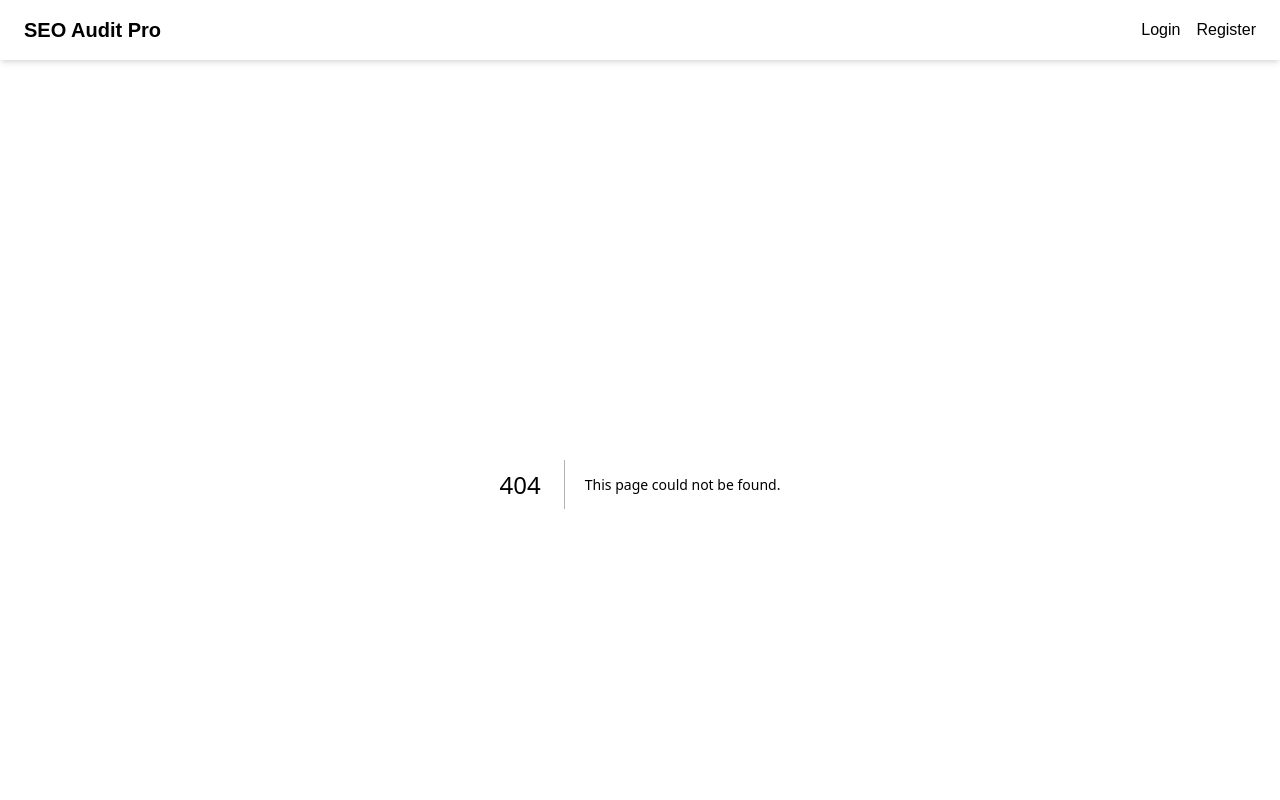
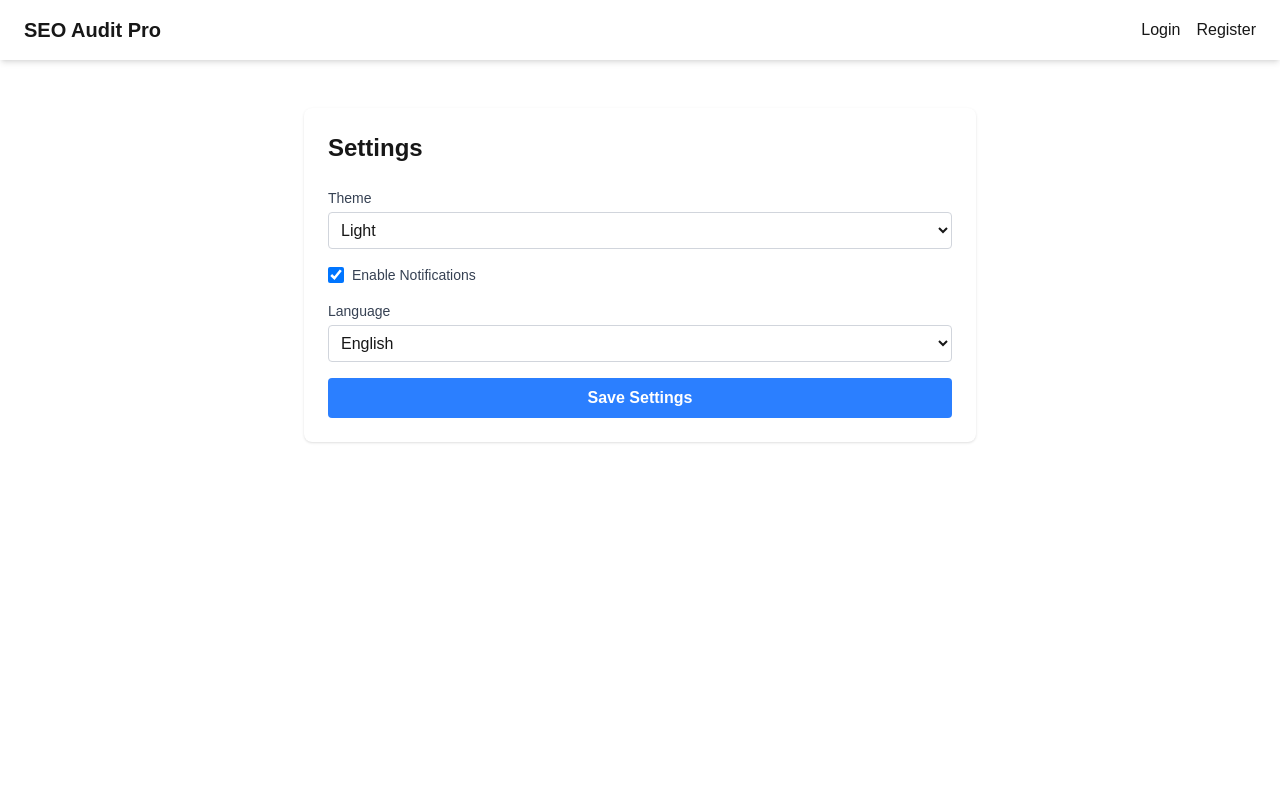
Before and after one commit to PeteLight/seo-audit, a Next.js app: page /dashboard/settings in a window 1280 px wide. Before the commit this address had no page. Shown: the top 800 px of the page. Built offline with nearby package versions, Linux system fonts and the light colour scheme.

Commit message:
added a settings page

```diff
--- /dev/null
+++ b/src/app/dashboard/settings/page.tsx
@@ -0,0 +1,78 @@
+'use client';
+
+import { useState, FormEvent } from 'react';
+
+export default function SettingsPage() {
+  const [theme, setTheme] = useState<'light' | 'dark'>('light');
+  const [notificationsEnabled, setNotificationsEnabled] = useState(true);
+  const [language, setLanguage] = useState('en');
+  const [message, setMessage] = useState('');
+
+  function handleSubmit(e: FormEvent) {
+    e.preventDefault();
+    // Simulate saving settings; in a real app, you'd call an API here
+    console.log({ theme, notificationsEnabled, language });
+    setMessage('Settings updated successfully!');
+  }
+
+  return (
+    <div className="max-w-2xl mx-auto p-6 bg-white rounded-lg shadow">
+      <h1 className="mb-6 text-2xl font-bold">Settings</h1>
+      {message && (
+        <div className="mb-4 p-2 bg-green-100 text-green-700 rounded">
+          {message}
+        </div>
+      )}
+      <form onSubmit={handleSubmit} className="space-y-4">
+        {/* Theme Selection */}
+        <div>
+          <label className="block text-sm font-medium text-gray-700">
+            Theme
+          </label>
+          <select
+            value={theme}
+            onChange={(e) => setTheme(e.target.value as 'light' | 'dark')}
+            className="mt-1 w-full rounded border border-gray-300 p-2 focus:outline-none focus:ring-2 focus:ring-blue-400">
+            <option value="light">Light</option>
+            <option value="dark">Dark</option>
+          </select>
+        </div>
+        {/* Notifications Toggle */}
+        <div className="flex items-center">
+          <input
+            type="checkbox"
+            id="notifications"
+            checked={notificationsEnabled}
+            onChange={(e) => setNotificationsEnabled(e.target.checked)}
+            className="h-4 w-4 text-blue-600 focus:ring-blue-400 border-gray-300 rounded"
+          />
+          <label
+            htmlFor="notifications"
+            className="ml-2 block text-sm text-gray-700">
+            Enable Notifications
+          </label>
+        </div>
+        {/* Language Selection */}
+        <div>
+          <label className="block text-sm font-medium text-gray-700">
+            Language
+          </label>
+          <select
+            value={language}
+            onChange={(e) => setLanguage(e.target.value)}
+            className="mt-1 w-full rounded border border-gray-300 p-2 focus:outline-none focus:ring-2 focus:ring-blue-400">
+            <option value="en">English</option>
+            <option value="es">Spanish</option>
+            <option value="fr">French</option>
+            {/* Add other language options as needed */}
+          </select>
+        </div>
+        <button
+          type="submit"
+          className="w-full rounded bg-blue-500 px-4 py-2 font-semibold text-white hover:bg-blue-600">
+          Save Settings
+        </button>
+      </form>
+    </div>
+  );
+}
```
